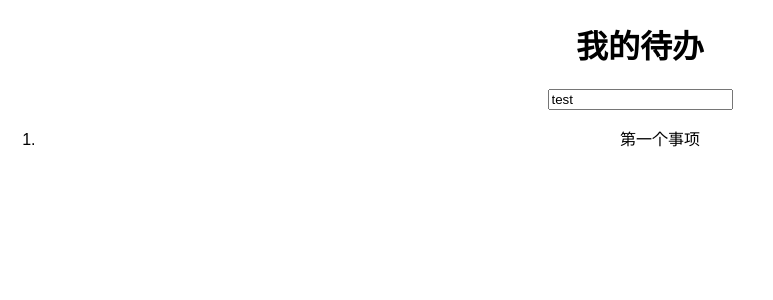
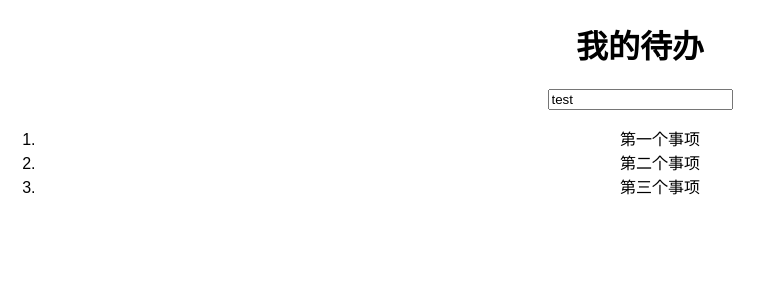
Before and after one commit to yangzhiyang/TodoList, a React (Create React App) app: page / in a window 1280 px wide. Shown: the top 300 px of the page, without its empty margins (0-773 px from the left). Built offline with nearby package versions, Linux system fonts and the light colour scheme.

Commit message:
将每个待办封装成组件

```diff
--- a/src/App.js
+++ b/src/App.js
@@ -1,5 +1,6 @@
 import React, { Component } from 'react';
 import TodoInput from './TodoInput';
+import TodoItem from './TodoItem';
 import './App.css';
 
 class App extends Component {
@@ -9,13 +10,17 @@ class App extends Component {
     this.state = {
       newTodo: 'test',
       todoList: [
-        {id:1,title:'第一个事项'}
+        {id:1,title:'第一个事项'},
+        {id:2,title:'第二个事项'},
+        {id:3,title:'第三个事项'}
       ]
     }
   }
   render() {
     let todos = this.state.todoList.map((item,index)=>{
-      return <li>{item.title}</li>
+      return <li>
+        <TodoItem todo={item}/>
+      </li>
     })
     return (
       <div className="App">
--- /dev/null
+++ b/src/TodoItem.js
@@ -0,0 +1,8 @@
+import React,{Component} from 'react'
+
+class TodoItem extends Component{
+    render(){
+        return <div>{this.props.todo.title}</div>
+    }
+}
+export default TodoItem;
```
